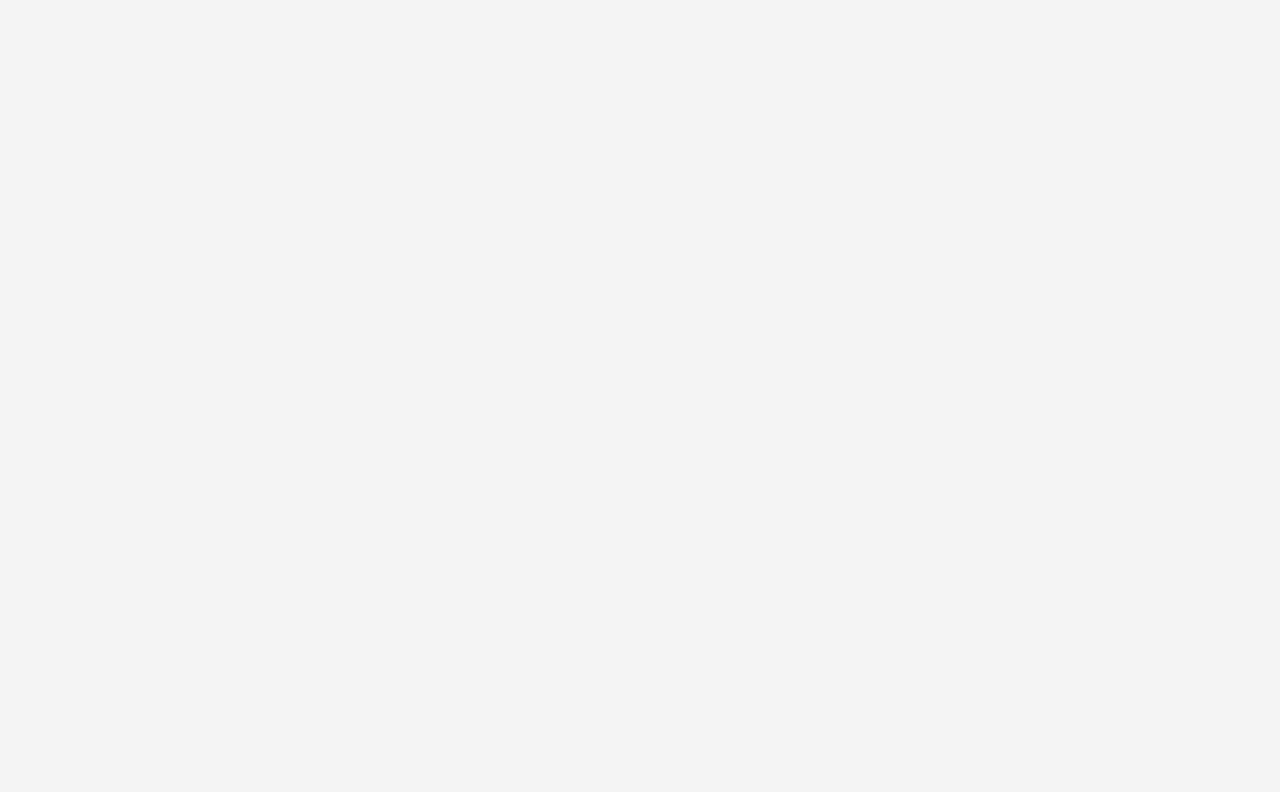
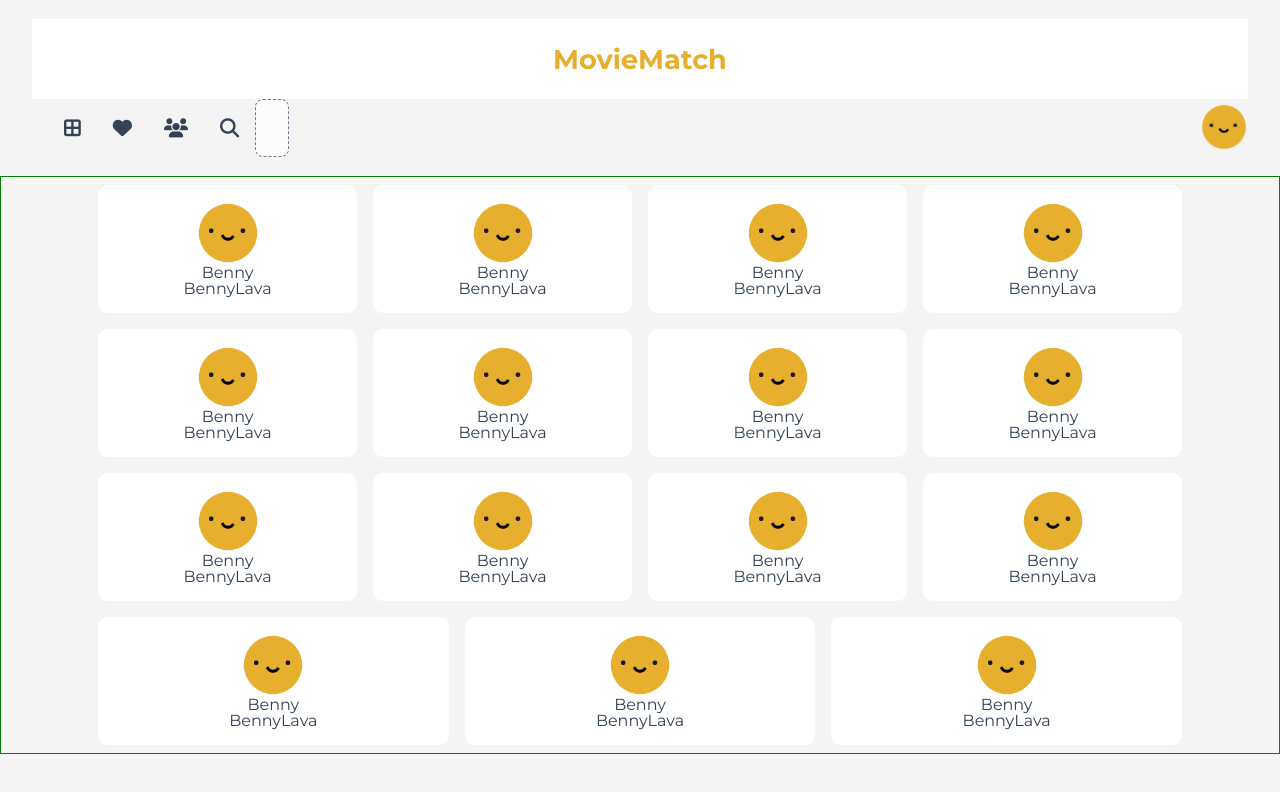
Before and after one commit to AnnZak/CodersCamp2020.Project.Front-React.MovieMatch, a React (Create React App) app: page /search-friends in a window 1280 px wide. Shown: the top 792 px of the page. Built offline with nearby package versions, Linux system fonts and the light colour scheme; sample sign-in values are in the browser's storage.

Commit message:
add search on search-bar enter press

```diff
--- a/src/App.tsx
+++ b/src/App.tsx
@@ -5,13 +5,15 @@ import PrivateRoute from './helpers/PrivateRoute';
 
 import Login from './views/Login/Login';
 import Registration from './views/Registration/Registration'
-import Topbar from './components/layout/topbar/topbar';
 import ForgotPassword from './views/ForgotPassword/ForgotPassword';
 import ResetPassword from './views/ResetPassword/ResetPassword';
 import UserSettings from './views/UserSettings/UserSettings';
 import MovieDetails from './views/MovieDetails/MovieDetails';
 import Dashboard from './views/Dashboard/Dashboard';
 import CheckEmail from './views/CheckEmail/CheckEmail';
+import SearchFriends from './views/SearchFriends/SearchFriends';
+import SearchMovies from './views/SearchMovies/SearchMovies';
+import RegisterConfirm from './views/RegisterConfirm/RegisterConfirm';
 
 
 function App() {
@@ -23,11 +25,14 @@ function App() {
           <Route exact path="/register" component={Registration} />
           <Route exact path="/forgot-password" component={ForgotPassword} />
           <Route exact path="/reset-password" component={ResetPassword} />
+          <Route exact path="/check-email" component={CheckEmail} /> {/*TODO: only accesible through registration beeing succesful*/}
+          <Route exact path="/register-confirm/:resetToken" component={RegisterConfirm} />
           <PrivateRoute exact path="/" component={Dashboard} />
           <PrivateRoute exact path="/settings" component={UserSettings} />
           <PrivateRoute exact path="/movie-demo" component={MovieDetails} />
-          <Route exact path="/topbar-demo" component={Topbar} />
-          <Route exact path="/check-email" component={CheckEmail} /> {/*TODO: only accesible through registration beeing succesful*/}
+          <PrivateRoute exact path="/search-friends" component={SearchFriends} />
+          <PrivateRoute exact path="/search-movies" component={SearchMovies} />
+          <Redirect to="/" />
         </Switch>
       </Router>
     </div>
--- a/src/components/layout/topbar/navigation/navigation.tsx
+++ b/src/components/layout/topbar/navigation/navigation.tsx
@@ -1,31 +1,54 @@
 import React, { useState } from 'react';
-import { Link } from 'react-router-dom';
+import { Link, useHistory } from 'react-router-dom';
+// import { searchMovie } from '../../features/Movie/MovieSlice';
+import { useAppSelector, useAppDispatch } from '../../../../app/hooks';
 import './navigation.scss';
 
 const Navigation = () => {
     const [visible, setVisible] = useState(false);
+    const [searchValue, setSearchValue] = useState("");
+    const [submitValue, setSubmitValue] = useState("");
+
+    const dispatch = useAppDispatch();
+    const history = useHistory();
 
     const handleVisibility = () => {
         setVisible(prev => !prev);
     };
 
+    function handleEnterPress(e: React.KeyboardEvent<HTMLInputElement>) {
+        if (e.key === "Enter") {
+            setSubmitValue(searchValue);
+            // setSearchValue("");
+            // dispatch(searchMovie(submitValue));
+            history.push('/search-movies'); // TODO
+        }
+    }
+
     return (
         <div className="topbar-navigation">
             <ul>
                 <li>
-                    <a href="#"><i className="fas fa-users"></i></a>
+                    <Link to="dashboard"><i className="fas fa-border-all"></i></Link>
                 </li>
                 <li>
-                    <a href="#"><i className="fas fa-heart"></i></a>
+                    <Link to="register"><i className="fas fa-heart"></i></Link>
                 </li>
                 <li>
-                    <a href="#"><i className="fas fa-border-all"></i></a>
+                    <Link to="register"><i className="fas fa-users"></i></Link>
                 </li>
                 <li>
-                    <a href="#"><i className="fas fa-search" onClick={handleVisibility}></i></a>
+                    <a><i className="fas fa-search" onClick={handleVisibility}></i></a>
                 </li>
                 <li className="search-bar">
-                    <input className={visible ? "search-input visible" : "search-input invisible"} placeholder="Search movie..." type="text" />
+                    <input
+                        className={visible ? "search-input visible" : "search-input invisible"}
+                        placeholder="Search movie..."
+                        type="text"
+                        value={searchValue}
+                        onChange={(e) => { setSearchValue(e.target.value) }}
+                        onKeyDown={(e) => { handleEnterPress(e) }}
+                    />
                 </li>
             </ul>
         </div>
--- /dev/null
+++ b/src/features/Movie/MovieSlice.ts
@@ -0,0 +1 @@
+// export const movieSlice = createSlice();
--- /dev/null
+++ b/src/views/RegisterConfirm/RegisterConfirm.tsx
@@ -0,0 +1,10 @@
+function RegisterConfirm() {
+
+    //wyciąga z paramsów registrationtoken, robi strzał do API tymże tokenem i robi history.push(/login)
+
+    return (
+        <div></div>
+    );
+}
+
+export default RegisterConfirm;
--- /dev/null
+++ b/src/views/SearchFriends/SearchFriends.scss
@@ -0,0 +1,24 @@
+.container-search-friends {
+    display: flex;
+    justify-content: center;
+    align-items: center;
+    border: 1px solid green;
+
+    .friend-cards-container {
+        display: flex;
+        flex-wrap: wrap;
+        flex-basis: 1100px;
+
+        .friend-card {
+            display: flex;
+            justify-content: center;
+            align-items: center;
+            flex-direction: column;
+            flex: 1 1 22%;
+            background: white;
+            border-radius: 10px;
+            margin: 0.5rem;
+            padding: 1rem;
+        }
+    }
+}
--- /dev/null
+++ b/src/views/SearchFriends/SearchFriends.tsx
@@ -0,0 +1,49 @@
+import './SearchFriends.scss'
+import Topbar from '../../components/layout/topbar/topbar';
+import avatardefault from '../../assets/images/avatardefault.png';
+
+const friends = {
+    nextPage: 2,
+    previousPage: 0,
+    results: [
+        { name: "Benny", displayedName: "BennyLava" },
+        { name: "Benny", displayedName: "BennyLava" },
+        { name: "Benny", displayedName: "BennyLava" },
+        { name: "Benny", displayedName: "BennyLava" },
+        { name: "Benny", displayedName: "BennyLava" },
+        { name: "Benny", displayedName: "BennyLava" },
+        { name: "Benny", displayedName: "BennyLava" },
+        { name: "Benny", displayedName: "BennyLava" },
+        { name: "Benny", displayedName: "BennyLava" },
+        { name: "Benny", displayedName: "BennyLava" },
+        { name: "Benny", displayedName: "BennyLava" },
+        { name: "Benny", displayedName: "BennyLava" },
+        { name: "Benny", displayedName: "BennyLava" },
+        { name: "Benny", displayedName: "BennyLava" },
+        { name: "Benny", displayedName: "BennyLava" },
+    ]
+}
+
+function SearchFriends() {
+
+    return (
+        <div>
+            <Topbar />
+            <div className="container-search-friends">
+                <div className="friend-cards-container">
+
+                    {friends.results.map((friend) =>
+                        <div className="friend-card">
+                            <img className="avatar" src={avatardefault} alt="friend's profile picture" />
+                            <p className="friend-name">{friend.name}</p>
+                            <p className="friend-name">{friend.displayedName}</p>
+                        </div>
+
+                    )}
+                </div>
+            </div>
+        </div>
+    );
+}
+
+export default SearchFriends;
--- /dev/null
+++ b/src/views/SearchMovies/SearchMovies.scss
@@ -0,0 +1,24 @@
+.container-search-friends {
+    display: flex;
+    justify-content: center;
+    align-items: center;
+    border: 1px solid green;
+
+    .friend-cards-container {
+        display: flex;
+        flex-wrap: wrap;
+        flex-basis: 1100px;
+
+        .friend-card {
+            display: flex;
+            justify-content: center;
+            align-items: center;
+            flex-direction: column;
+            flex: 1 1 22%;
+            background: white;
+            border-radius: 10px;
+            margin: 0.5rem;
+            padding: 1rem;
+        }
+    }
+}
--- /dev/null
+++ b/src/views/SearchMovies/SearchMovies.tsx
@@ -0,0 +1,24 @@
+import './SearchMovies.scss'
+import Topbar from '../../components/layout/topbar/topbar';
+
+const friends = {
+    nextPage: 2,
+    previousPage: 0,
+    results: [
+        { name: "Benny", displayedName: "BennyLava" },
+        { name: "Benny", displayedName: "BennyLava" },
+        { name: "Benny", displayedName: "BennyLava" },
+    ]
+}
+
+function SearchFriends() {
+
+    return (
+        <div>
+            <Topbar />
+            <h1>searched movies list</h1>
+        </div>
+    );
+}
+
+export default SearchFriends;
```
